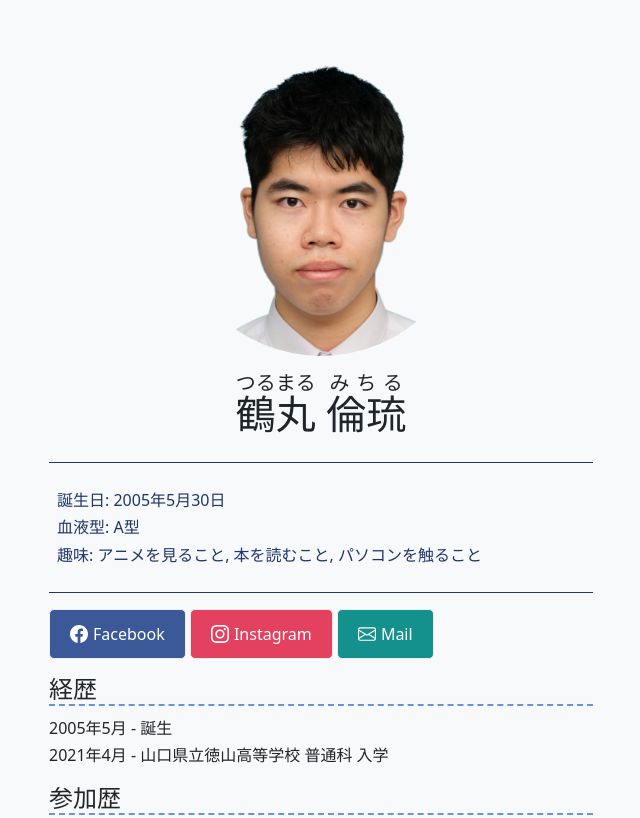
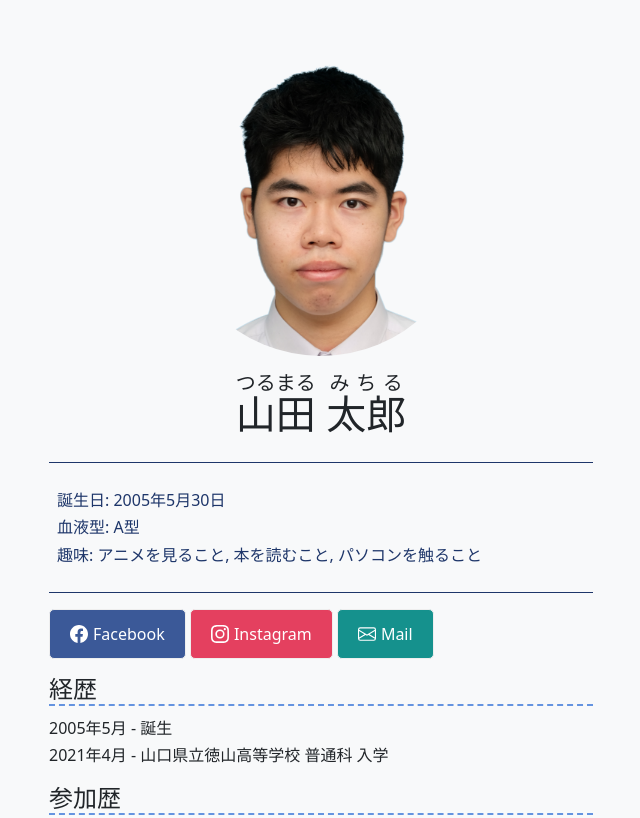
Before and after one commit to yusiba06/profile, a plain HTML site: page index.html in a window 1280 px wide. Shown: the top 818 px of the page, without its empty margins (319-959 px from the left). Drawn offline with nearby package versions, Linux system fonts and the light colour scheme; a script that the page names is missing.

Commit message:
testyamada

```diff
--- a/index.html
+++ b/index.html
@@ -22,10 +22,10 @@
       </div>
       <h1>
         <ruby>
-          <rb>鶴丸</rb>
+          <rb>山田</rb>
           <rt>つるまる</rt>
         </ruby> <ruby>
-          <rb>倫琉</rb>
+          <rb>太郎</rb>
           <rt>みちる</rt>
         </ruby>
       </h1>
```
